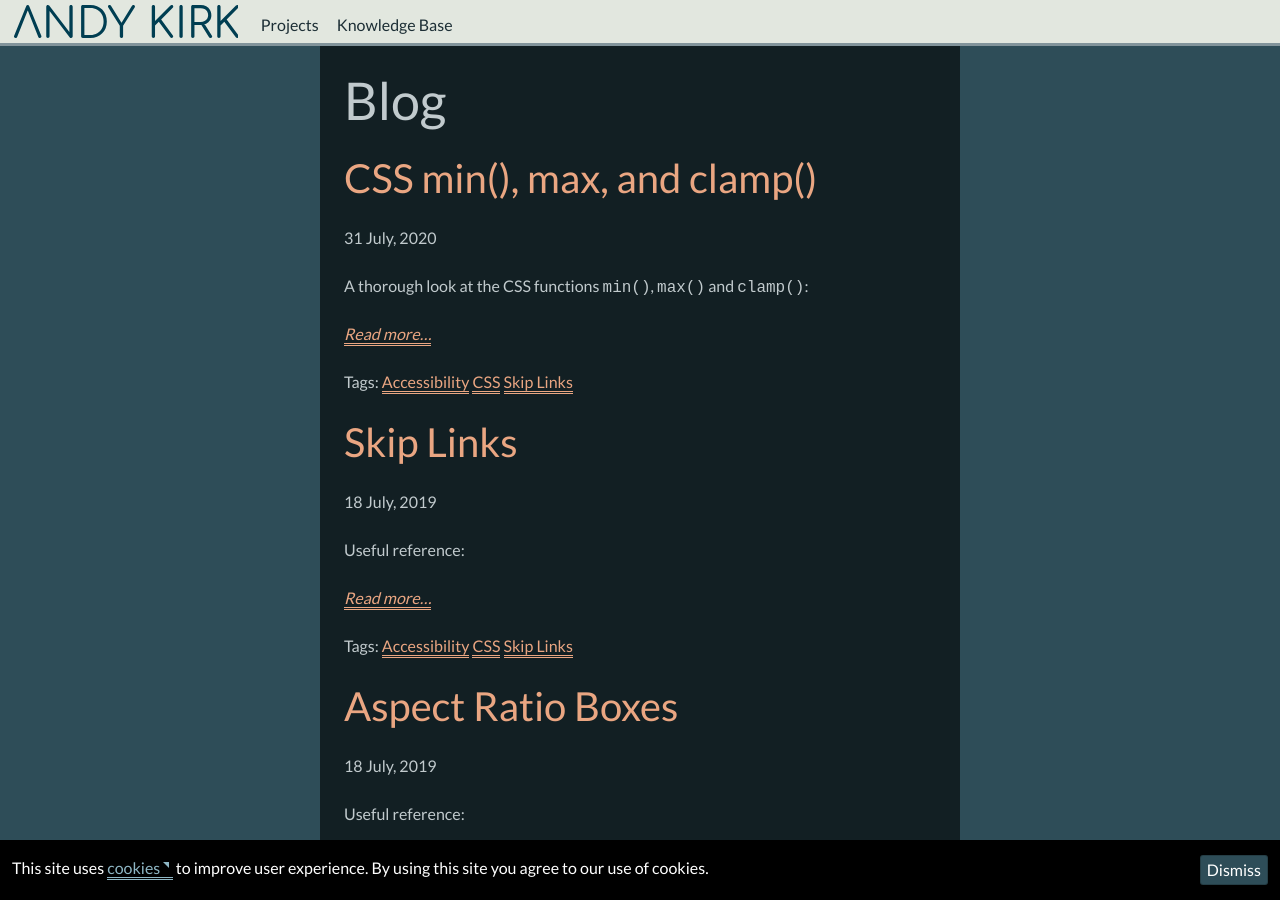
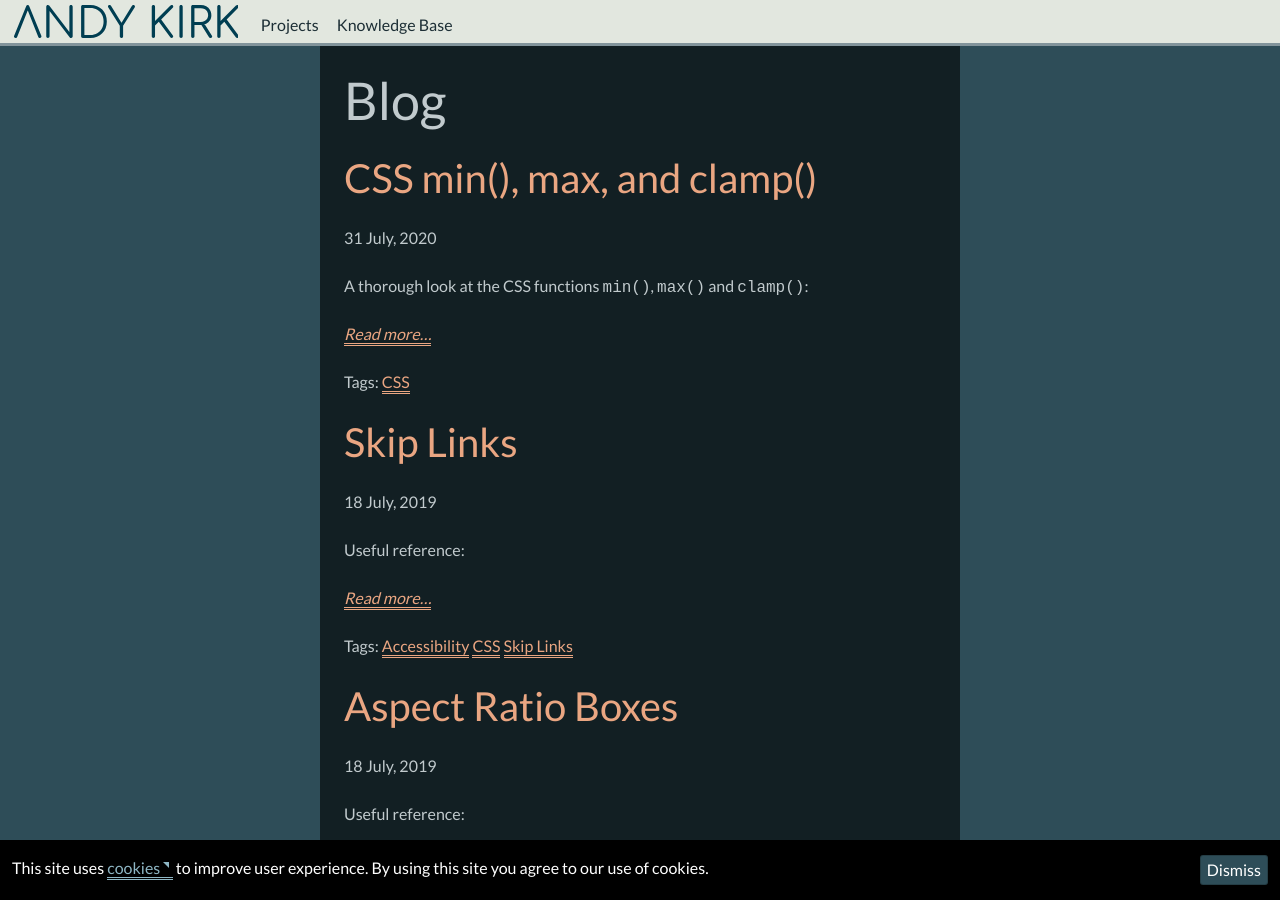
Before and after one commit to andykirk/andykirk.github.io, a Jekyll site: the page built from blog/index.html, in a window 1280 px wide and 900 px high. Built offline with Jekyll 4.4.1, drawn with Linux system fonts in a browser that asks for light colours.

Commit message:
Update 2020-07-31-css-min-max-clamp.md

```diff
--- a/knowledge-base/_posts/2020-07-31-css-min-max-clamp.md
+++ b/knowledge-base/_posts/2020-07-31-css-min-max-clamp.md
@@ -1,6 +1,6 @@
 ---
 title: CSS min(), max, and clamp()
-tag: [Accessibility, CSS, Skip Links]
+tag: [CSS]
 ---
 A thorough look at the CSS functions `min()`, `max()` and `clamp()`:
 
```
